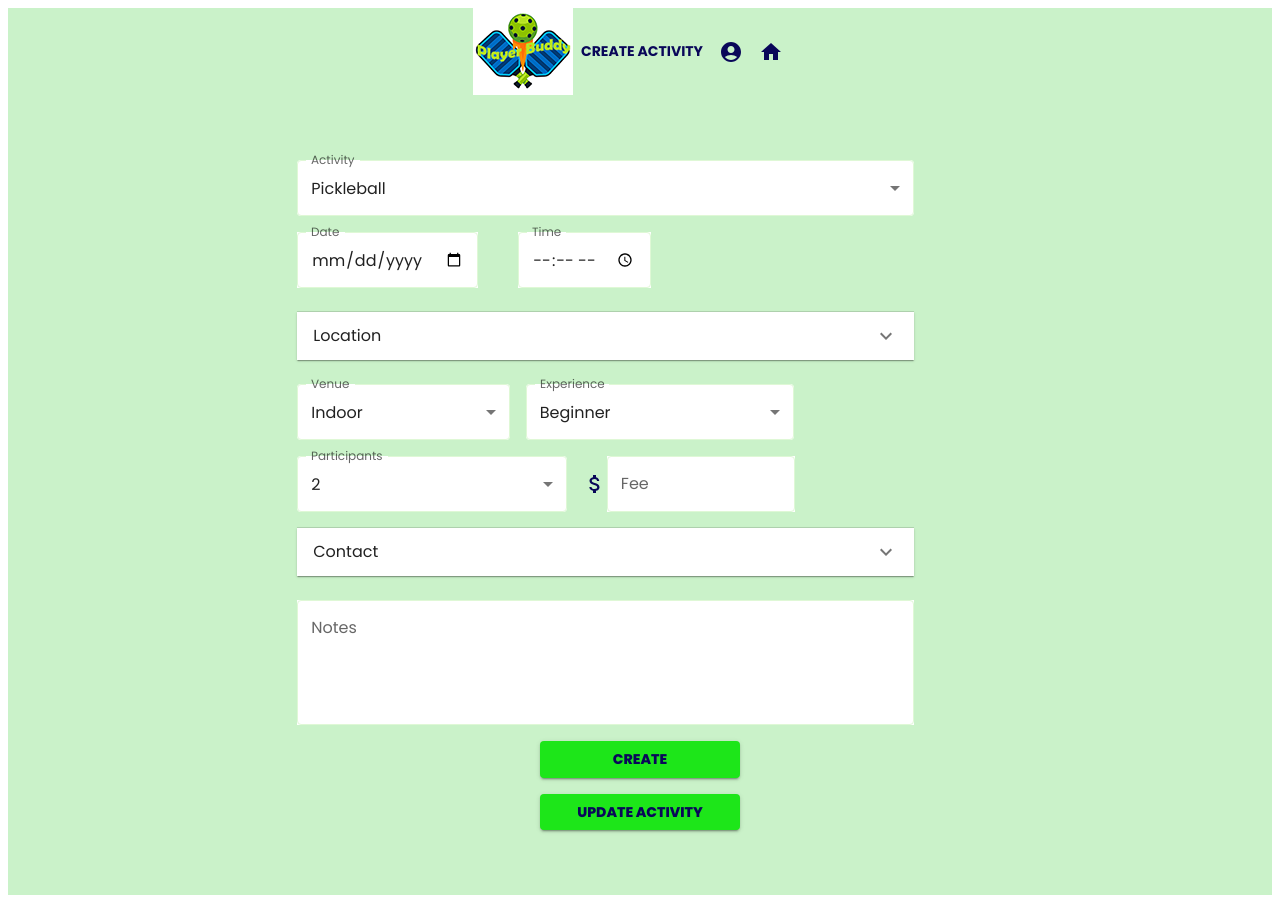
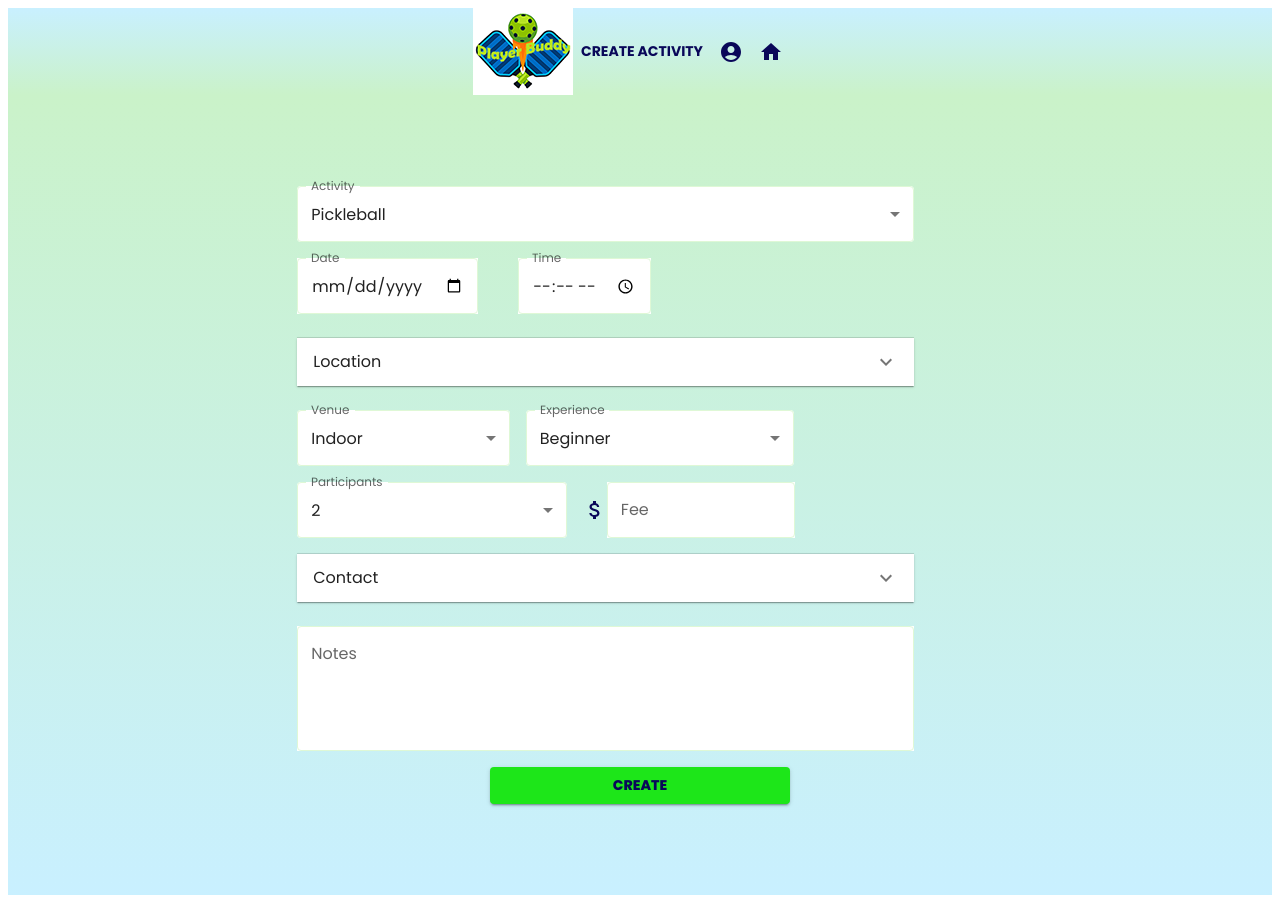
Before and after one commit to Code-the-Dream-School/ee-prac-team1-front, a React (Create React App) app: page /createactivity in a window 1280 px wide. Built offline with nearby package versions, Linux system fonts and the light colour scheme.

Commit message:
Changed stylying

```diff
--- a/src/components/Navbar.jsx
+++ b/src/components/Navbar.jsx
@@ -70,7 +70,8 @@ const Navbar = () => {
             <AppBar
                 position="static"
                 sx={{
-                    bgcolor: theme.palette.background.main,
+                    backgroundImage: theme.palette.background.gradient,
+                    // bgcolor: theme.palette.background.main,
                     boxShadow: "none",
                 }}
             >
--- a/src/pages/CreateActivity.jsx
+++ b/src/pages/CreateActivity.jsx
@@ -24,7 +24,8 @@ import React from "react";
 import axios from "axios";
 import { theme } from "../utils/theme";
 import { useFormik } from "formik";
-import { useNavigate } from "react-router-dom";
+// import { useNavigate } from "react-router-dom";
+// import Footer from "../components/Footer";
 
 const validationSchema = Yup.object({
     activityType: Yup.string().required("Please select one of the activities"),
@@ -72,7 +73,7 @@ const validationSchema = Yup.object({
 });
 
 const CreateActivity = () => {
-    const navigate = useNavigate();
+    // const navigate = useNavigate();
 
     const experienceLevel = ["Beginner", "Intermediate", "Advanced"];
     const venue = ["Indoor", "Outdoor", "Online"];
@@ -158,7 +159,7 @@ const CreateActivity = () => {
                     draggable: true,
                 });
             } catch (error) {
-                toast.error("Created activity was  failed. Please try again", {
+                toast.error("Created activity was failed. Please enter valid City, State, ZipCode. Try again.", {
                     position: "top-center",
                     autoClose: 3000,
                     hideProgressBar: true,
@@ -189,7 +190,7 @@ const CreateActivity = () => {
                 <Box
                     sx={{
                         minHeight: "100vh",
-                        bgcolor: theme.palette.background.main,
+                        backgroundImage: theme.palette.background2.gradient,
                         display: "flex",
                         flexDirection: "column",
                         alignItems: "center",
@@ -767,16 +768,17 @@ const CreateActivity = () => {
                                 variant="contained"
                                 type="submit"
                                 color="primary"
+                                fullWidth
                                 sx={{
                                     ...theme.commonButtonStyles,
                                     // marginLeft: 5,
-                                    width: 200,
+                                    width: 300,
                                 }}
                             >
                                 Create
                             </Button>
                             {/* Update Activity Button */}
-                        <Button
+                            {/* <Button
                                 variant="contained"
                                 type="submit"
                                 color="primary"
@@ -788,7 +790,7 @@ const CreateActivity = () => {
                                 // spacing={10}
                             >
                                 Update Activity
-                        </Button>
+                            </Button> */}
                         </Box>
                     </form>
                 </Box>
@@ -804,6 +806,7 @@ const CreateActivity = () => {
                 draggable
                 pauseOnHover
             />
+            {/* <Footer /> */}
         </>
     );
 };
--- a/src/pages/ProfileForm.jsx
+++ b/src/pages/ProfileForm.jsx
@@ -192,7 +192,7 @@ dateOfBirth: convertedDateOfBirth,
                 <Box
                     sx={{
                         minHeight: "100vh",
-                        bgcolor: theme.palette.background.main,
+                        backgroundImage: theme.palette.background2.gradient,
                         display: "flex",
                         flexDirection: "column",
                         alignItems: "center",
--- a/src/utils/theme.js
+++ b/src/utils/theme.js
@@ -11,7 +11,13 @@ export const theme = createTheme({
             contrastText: "#090759",
         },
         background: {
-            // gradient: "linear-gradient(to top, #caf2c9, #c9f0ff)",
+            gradient: "linear-gradient(to top, #caf2c9, #c9f0ff)",
+            main: "#caf2c9",
+            secondary: "#c9f0ff",
+        },
+        background2: {
+            gradient:
+                "linear-gradient(to bottom, #caf2c9, #c9f0ff)",
             main: "#caf2c9",
             secondary: "#c9f0ff",
         },
```
Lines whose indentation alone changed are shown as unchanged.
